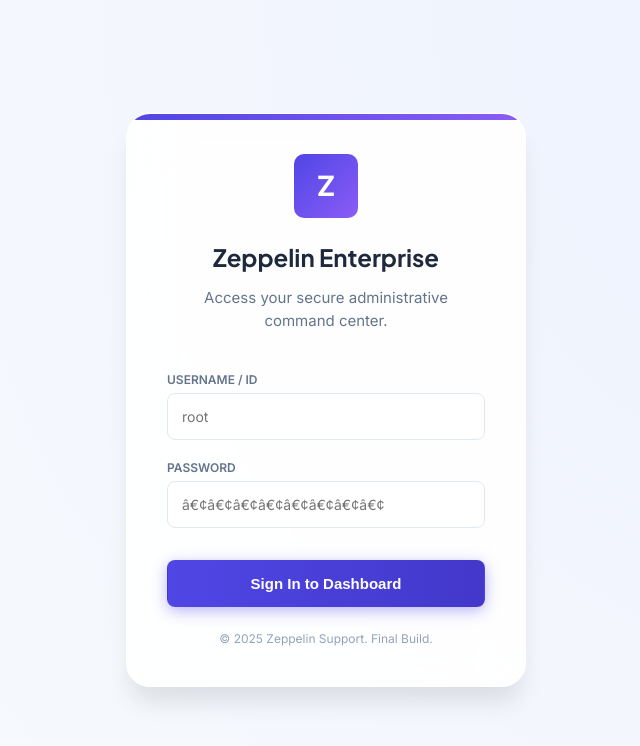
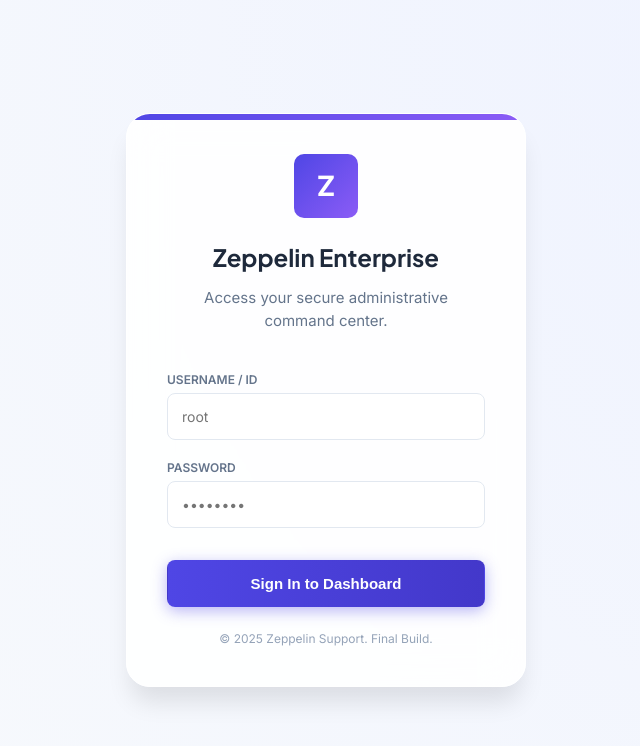
Before and after one commit to itdevhiro-glitch/itteam, a plain HTML site: page index.html in a window 1280 px wide. Shown: the whole page, without its empty margins (314-954 px from the left). Drawn offline with nearby package versions, Linux system fonts and the light colour scheme; no server answers.

Commit message:
Update index.html

```diff
--- a/index.html
+++ b/index.html
@@ -37,7 +37,7 @@
         </div>
         <div style="text-align:left; margin-bottom:32px;">
             <label>PASSWORD</label>
-            <input id="loginPass" type="password" placeholder="â€¢â€¢â€¢â€¢â€¢â€¢â€¢â€¢" style="padding: 14px;">
+            <input id="loginPass" type="password" placeholder="••••••••" style="padding: 14px;">
         </div>
         <button id="loginBtn" class="btn" style="width:100%; padding:14px; font-size:15px; background: linear-gradient(to right, var(--primary), #4338ca); box-shadow: 0 4px 15px rgba(79, 70, 229, 0.4);">Sign In to Dashboard</button>
         <p id="authError" style="color:var(--danger); font-size:13px; margin-top:20px; display:none; background: #fee2e2; padding: 10px; border-radius: 8px;"></p>
```
